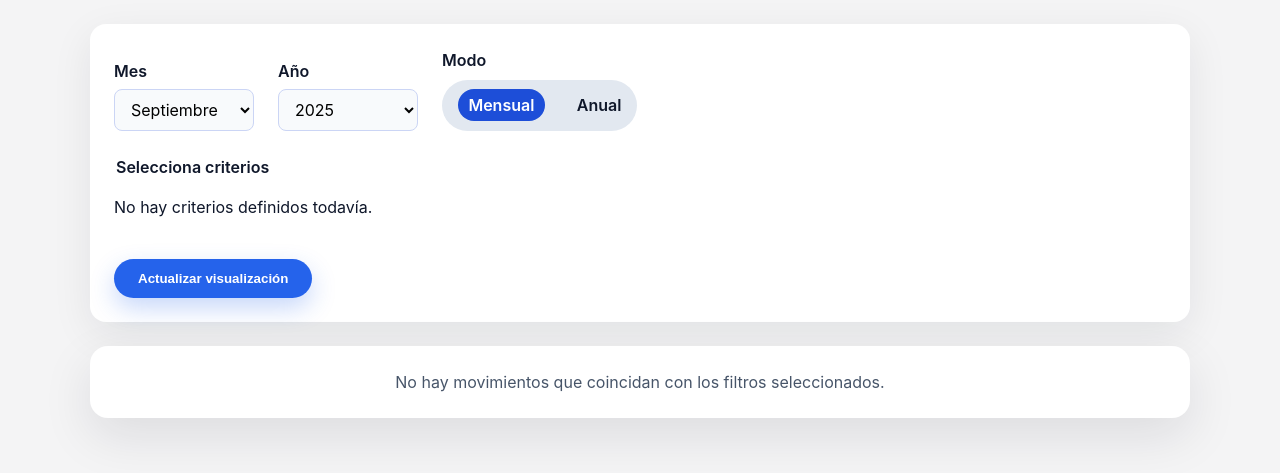
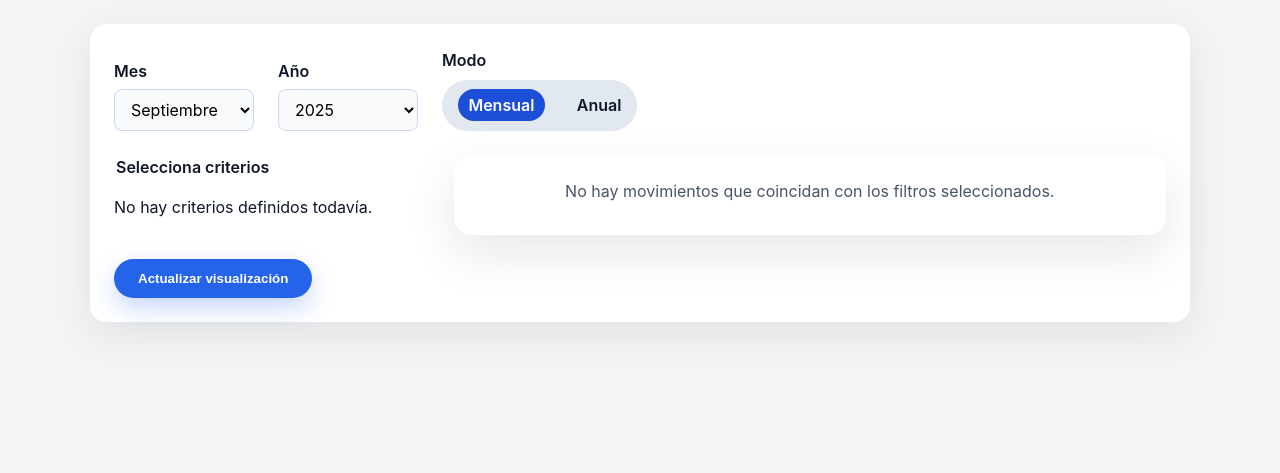
Before and after one commit to danicassani/bank_informer, a Django app: page /visualizador/ in a window 1280 px wide. Shown: the part 184-657 px from the top of the page. Run offline with Django 5.2, Linux system fonts and the light colour scheme; data that the repository does not hold is empty.

Commit message:
Adjust visualizer layout for side-by-side criteria and chart

```diff
--- a/invoice_classifier/static/invoice_classifier/visualizer.css
+++ b/invoice_classifier/static/invoice_classifier/visualizer.css
@@ -119,27 +119,27 @@
   color: #0f172a;
 }
 
-.criteria-grid {
-  display: grid;
-  grid-template-columns: repeat(auto-fit, minmax(180px, 1fr));
-  gap: 0.75rem;
+.criteria-list {
+  display: flex;
+  flex-direction: column;
+  gap: 0.5rem;
 }
 
-.criteria-item {
-  background: #f8fafc;
-  border: 1px solid #cbd5f5;
-  border-radius: 12px;
-  padding: 0.6rem 0.75rem;
+.criteria-list__item {
   display: flex;
   align-items: center;
-  gap: 0.5rem;
+  gap: 0.65rem;
+  padding: 0.5rem 0.75rem;
+  border-radius: 10px;
+  border: 1px solid #cbd5f5;
+  background: #f8fafc;
   font-weight: 500;
   cursor: pointer;
 }
 
-.criteria-item input {
-  width: 1.1rem;
-  height: 1.1rem;
+.criteria-list__item input {
+  width: 1.05rem;
+  height: 1.05rem;
 }
 
 .controls__submit {
@@ -165,6 +165,21 @@
   box-shadow: 0 18px 50px rgba(15, 23, 42, 0.1);
 }
 
+.visualizer__board {
+  display: flex;
+  gap: 1.5rem;
+  align-items: stretch;
+}
+
+.controls__group--criteria {
+  flex: 0 0 30%;
+  max-width: 340px;
+}
+
+.visualizer__chart {
+  flex: 1 1 70%;
+}
+
 .chart-card__inner {
   position: relative;
   width: 100%;
@@ -187,3 +202,19 @@
     min-width: unset;
   }
 }
+
+@media (max-width: 900px) {
+  .visualizer__board {
+    flex-direction: column;
+  }
+
+  .controls__group--criteria,
+  .visualizer__chart {
+    flex: 1 1 auto;
+    max-width: none;
+  }
+
+  .visualizer__chart {
+    display: block;
+  }
+}
--- a/invoice_classifier/templates/invoice_classifier/visualizer.html
+++ b/invoice_classifier/templates/invoice_classifier/visualizer.html
@@ -58,11 +58,12 @@
         </div>
       </div>
 
+      <div class="visualizer__board">
         <fieldset class="controls__group controls__group--criteria">
           <legend>Selecciona criterios</legend>
-        <div class="criteria-grid">
+          <div class="criteria-list">
             {% for criterion in criteria_list %}
-            <label class="criteria-item">
+              <label class="criteria-list__item">
                 <input
                   type="checkbox"
                   name="criteria"
@@ -77,10 +78,7 @@
           </div>
         </fieldset>
 
-      <button type="submit" class="controls__submit">Actualizar visualización</button>
-    </form>
-
-    <section class="chart-card">
+        <section class="chart-card visualizer__chart">
           {% if chart_entries %}
             <div class="chart-card__inner" data-chart='{{ chart_payload|escapejs }}'>
               <canvas id="spending-chart" height="120"></canvas>
@@ -89,6 +87,10 @@
             <p class="chart-card__empty">No hay movimientos que coincidan con los filtros seleccionados.</p>
           {% endif %}
         </section>
+      </div>
+
+      <button type="submit" class="controls__submit">Actualizar visualización</button>
+    </form>
   </section>
 {% endblock %}
 
```
Lines whose indentation alone changed are shown as unchanged.
